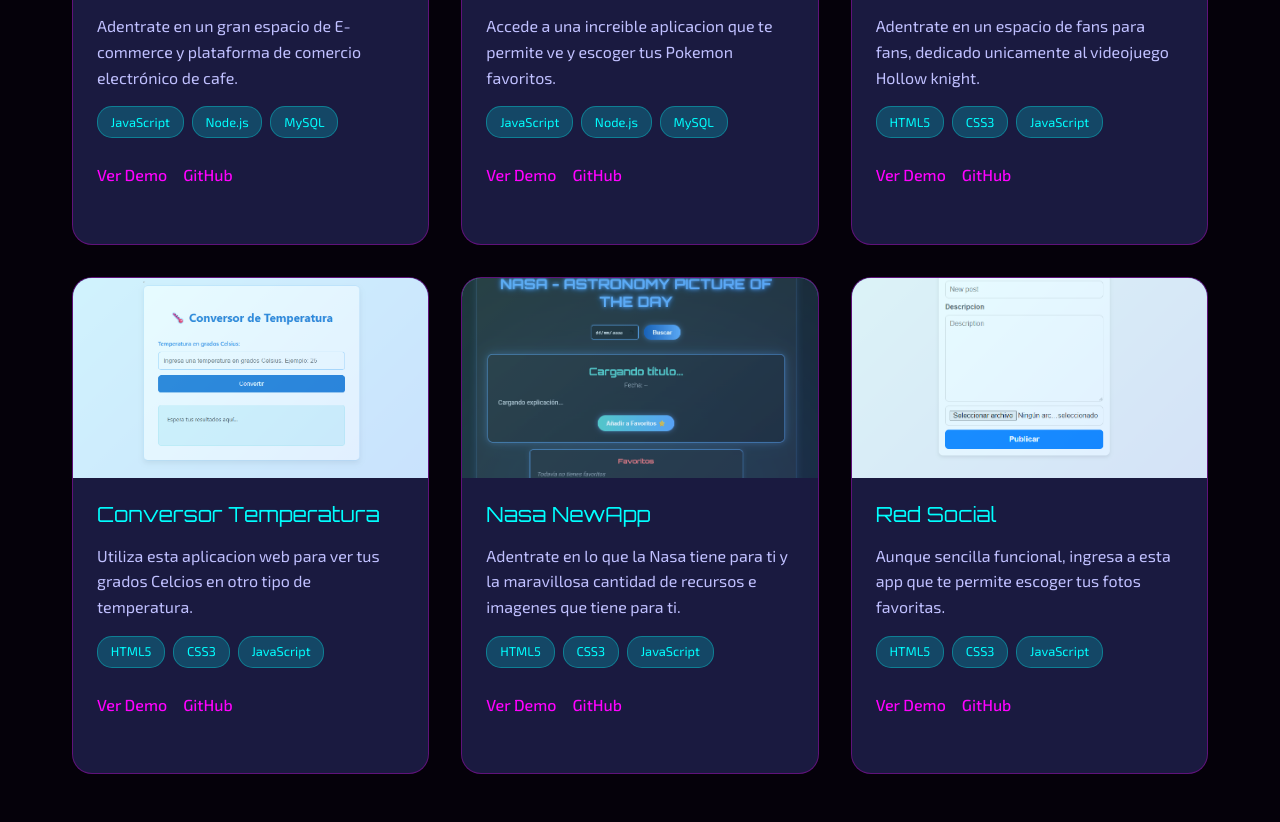
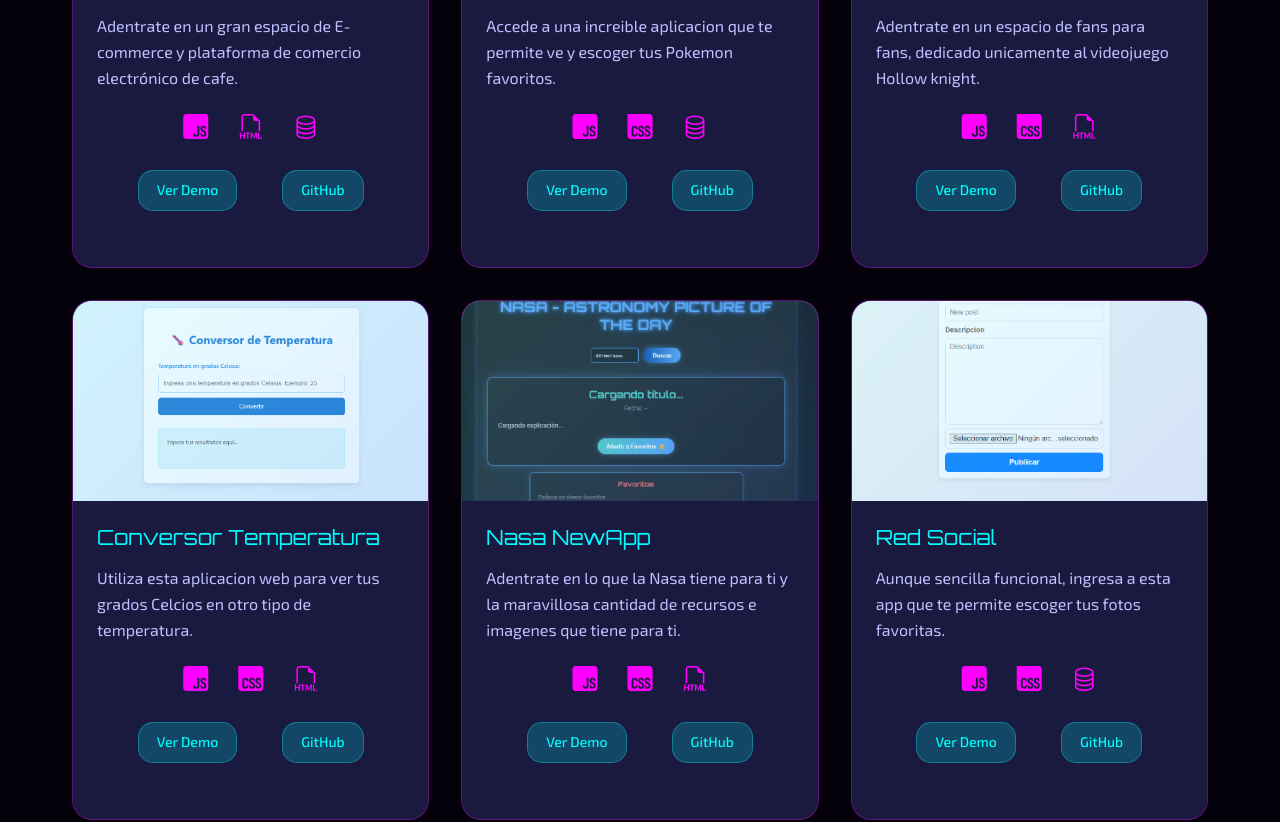
Before and after one commit to NatGuzB/PortafolioNG, a website: page index.html in a window 1280 px wide. Shown: the part 2170-2992 px from the top of the page. Drawn offline with nearby package versions, Linux system fonts and the light colour scheme.

Commit message:
Actualizacion final

```diff
--- a/index.html
+++ b/index.html
@@ -5,7 +5,7 @@
     <meta name="viewport" content="width=device-width, initial-scale=1.0">
     <title>Portafolio Galáctico - Natalia Guzman</title>
     <link href="https://cdnjs.cloudflare.com/ajax/libs/bootstrap/5.3.0/css/bootstrap.min.css" rel="stylesheet">
-    <link rel="stylesheet" href="https://cdn.jsdelivr.net/npm/bootstrap-icons@1.11.3/font/bootstrap-icons.min.css">
+    <link rel="stylesheet" href="https://cdn.jsdelivr.net/npm/bootstrap-icons@1.13.1/font/bootstrap-icons.min.css">
     <link rel="stylesheet" href="styles.css">
 </head>
 <body>
@@ -169,9 +169,9 @@
                         <h3>La Cafetalera</h3>
                         <p>Adentrate en un gran espacio de E-commerce y plataforma de comercio electrónico de cafe.</p>
                         <div class="project-tech">
-                            <span class="tech-tag">JavaScript</span>
-                            <span class="tech-tag">Node.js</span>
-                            <span class="tech-tag">MySQL</span>
+                            <span class="tech-tag"><i class="bi bi-javascript"></i></span>
+                            <span class="tech-tag"><i class="bi bi-filetype-html"></i></span>
+                            <span class="tech-tag"><i class="bi bi-database"></i></span>
                         </div>
                         <div class="project-links">
                             <a href="#" class="project-link">Ver Demo</a>
@@ -188,9 +188,9 @@
                         <h3>Pokedex Galactica</h3>
                         <p>Accede a una increible aplicacion que te permite ve y escoger tus Pokemon favoritos.</p>
                         <div class="project-tech">
-                            <span class="tech-tag">JavaScript</span>
-                            <span class="tech-tag">Node.js</span>
-                            <span class="tech-tag">MySQL</span>
+                            <span class="tech-tag"><i class="bi bi-javascript"></i></span>
+                            <span class="tech-tag"><i class="bi bi-css"></i></span>
+                            <span class="tech-tag"><i class="bi bi-database"></i></span>
                         </div>
                         <div class="project-links">
                             <a href="#" class="project-link">Ver Demo</a>
@@ -207,9 +207,9 @@
                         <h3>Pagina Hollow knight</h3>
                         <p>Adentrate en un espacio de fans para fans, dedicado unicamente al videojuego Hollow knight.</p>
                         <div class="project-tech">
-                            <span class="tech-tag">HTML5</span>
-                            <span class="tech-tag">CSS3</span>
-                            <span class="tech-tag">JavaScript</span>
+                            <span class="tech-tag"><i class="bi bi-javascript"></i></span>
+                            <span class="tech-tag"><i class="bi bi-css"></i></span>
+                            <span class="tech-tag"><i class="bi bi-filetype-html"></i></span>
                         </div>
                         <div class="project-links">
                             <a href="#" class="project-link">Ver Demo</a>
@@ -226,9 +226,9 @@
                         <h3>Conversor Temperatura</h3>
                         <p>Utiliza esta aplicacion web para ver tus grados Celcios en otro tipo de temperatura.</p>
                         <div class="project-tech">
-                            <span class="tech-tag">HTML5</span>
-                            <span class="tech-tag">CSS3</span>
-                            <span class="tech-tag">JavaScript</span>
+                            <span class="tech-tag"><i class="bi bi-javascript"></i></span>
+                            <span class="tech-tag"><i class="bi bi-css"></i></span>
+                            <span class="tech-tag"><i class="bi bi-filetype-html"></i></span>
                         </div>
                         <div class="project-links">
                             <a href="#" class="project-link">Ver Demo</a>
@@ -245,9 +245,9 @@
                         <h3>Nasa NewApp</h3>
                         <p>Adentrate en lo que la Nasa tiene para ti y la maravillosa cantidad de recursos e imagenes que tiene para ti.</p>
                         <div class="project-tech">
-                            <span class="tech-tag">HTML5</span>
-                            <span class="tech-tag">CSS3</span>
-                            <span class="tech-tag">JavaScript</span>
+                            <span class="tech-tag"><i class="bi bi-javascript"></i></span>
+                            <span class="tech-tag"><i class="bi bi-css"></i></span>
+                            <span class="tech-tag"><i class="bi bi-filetype-html"></i></span>
                         </div>
                         <div class="project-links">
                             <a href="#" class="project-link">Ver Demo</a>
@@ -264,9 +264,9 @@
                         <h3>Red Social</h3>
                         <p>Aunque sencilla funcional, ingresa a esta app que te permite escoger tus fotos favoritas.</p>
                         <div class="project-tech">
-                            <span class="tech-tag">HTML5</span>
-                            <span class="tech-tag">CSS3</span>
-                            <span class="tech-tag">JavaScript</span>
+                            <span class="tech-tag"><i class="bi bi-javascript"></i></span>
+                            <span class="tech-tag"><i class="bi bi-css"></i></span>
+                            <span class="tech-tag"><i class="bi bi-database"></i></span>
                         </div>
                         <div class="project-links">
                             <a href="#" class="project-link">Ver Demo</a>
--- a/package.json
+++ b/package.json
@@ -13,6 +13,7 @@
   "dependencies": {
     "@types/prompt-sync": "^4.2.3",
     "animejs": "^4.1.3",
+    "bootstrap-icons": "^1.13.1",
     "prompt-sync": "^4.2.0"
   }
 }
--- a/styles.css
+++ b/styles.css
@@ -576,28 +576,35 @@ body {
 }
 
 .project-tech {
+  justify-content: center;
   display: flex;
   flex-wrap: wrap;
-  gap: 8px;
+  gap: 30px;
   margin-bottom: 24px;
 }
 
-.tech-tag {
-  background: rgba(0, 255, 255, 0.2);
-  color: var(--primary-color);
-  padding: 4.8px 12.8px;
-  border-radius: 15px;
-  font-size: 12.8px;
-  border: 1px solid rgba(0, 255, 255, 0.3);
+.tech-tag i{
+  font-size: 25px;
+  color: var(--secondary-color);
+  text-decoration: none;
+  font-weight: 500;
+  transition: all 0.3s ease;
+  position: relative;
 }
 
 .project-links {
   display: flex;
-  gap: 16px;
+  justify-content: center;
+  gap: 45px;
 }
 
 .project-link {
-  color: var(--secondary-color);
+  background: rgba(0, 255, 255, 0.2);
+  color: var(--primary-color);
+  padding: 8px 18px;
+  border-radius: 15px;
+  font-size: 14px;
+  border: 1px solid rgba(0, 255, 255, 0.3);
   text-decoration: none;
   font-weight: 500;
   transition: all 0.3s ease;
```
Also changed, not shown: 1 other file.
